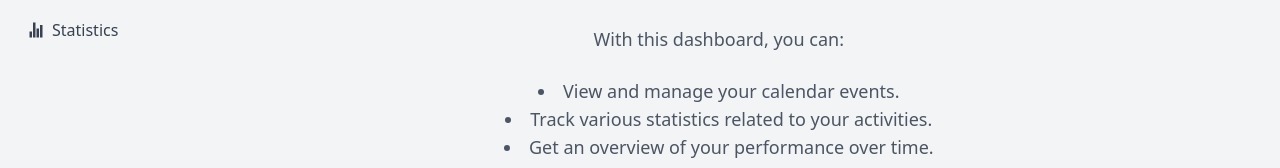
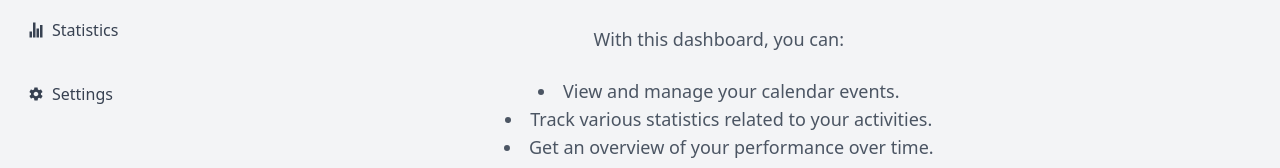
Before and after one commit to Julobulo/Calendar-React, a React (Vite) app in the folder calendar/: page / in a window 1280 px wide. Shown: the part 199-367 px from the top of the page. Built offline with nearby package versions, Linux system fonts and the light colour scheme.

Commit message:
added the settings link to the sidebar

```diff
--- a/calendar/src/components/Sidebar.tsx
+++ b/calendar/src/components/Sidebar.tsx
@@ -3,6 +3,7 @@ import { useState } from "react";
 import { FaBars, FaCalendar, FaChevronLeft } from "react-icons/fa";
 import { IoStatsChartSharp } from "react-icons/io5";
 import { GoHomeFill } from "react-icons/go";
+import { IoMdSettings } from "react-icons/io";
 
 const Sidebar = () => {
   const location = useLocation();
@@ -62,6 +63,16 @@ const Sidebar = () => {
             {isOpen && <span>Statistics</span>}
           </div>
         </Link>
+        <Link
+          to="/settings"
+          className={`p-3 rounded-lg ${isActive("/settings") ? "bg-blue-500 text-white" : "hover:bg-blue-100 text-gray-700"
+            }`}
+        >
+          <div className="flex items-center space-x-2">
+            <IoMdSettings />
+            {isOpen && <span>Settings</span>}
+          </div>
+        </Link>
       </nav>
     </div>
     {/* Mobile Navbar (Hidden on desktop) */}
@@ -74,6 +85,9 @@ const Sidebar = () => {
     </Link>
     <Link to="/statistics" className={isActive("/statistics") ? "text-blue-500" : "text-gray-700"}>
       <IoStatsChartSharp className="text-2xl" />
+    </Link>
+    <Link to="/settings" className={isActive("/settings") ? "text-blue-500" : "text-gray-700"}>
+      <IoMdSettings className="text-2xl" />
     </Link>
   </div>
   </>
```
